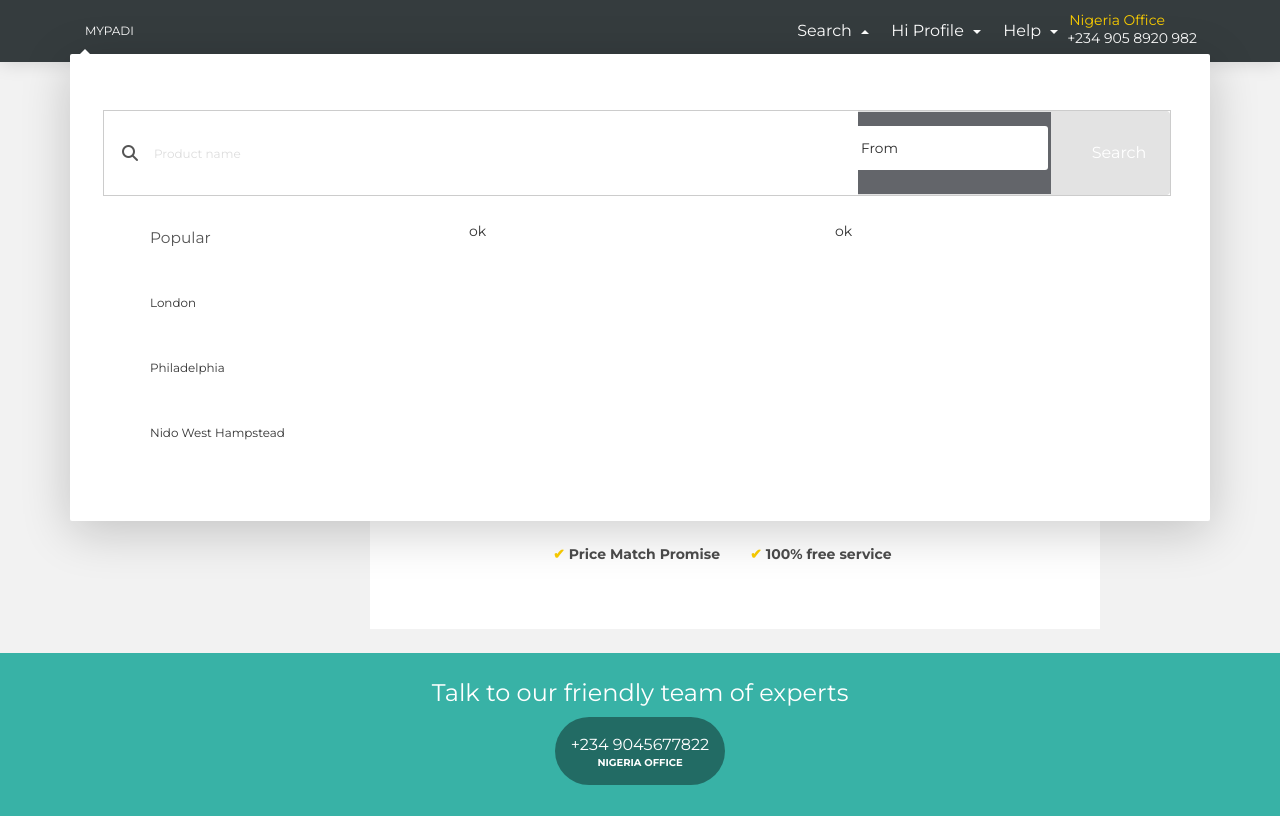
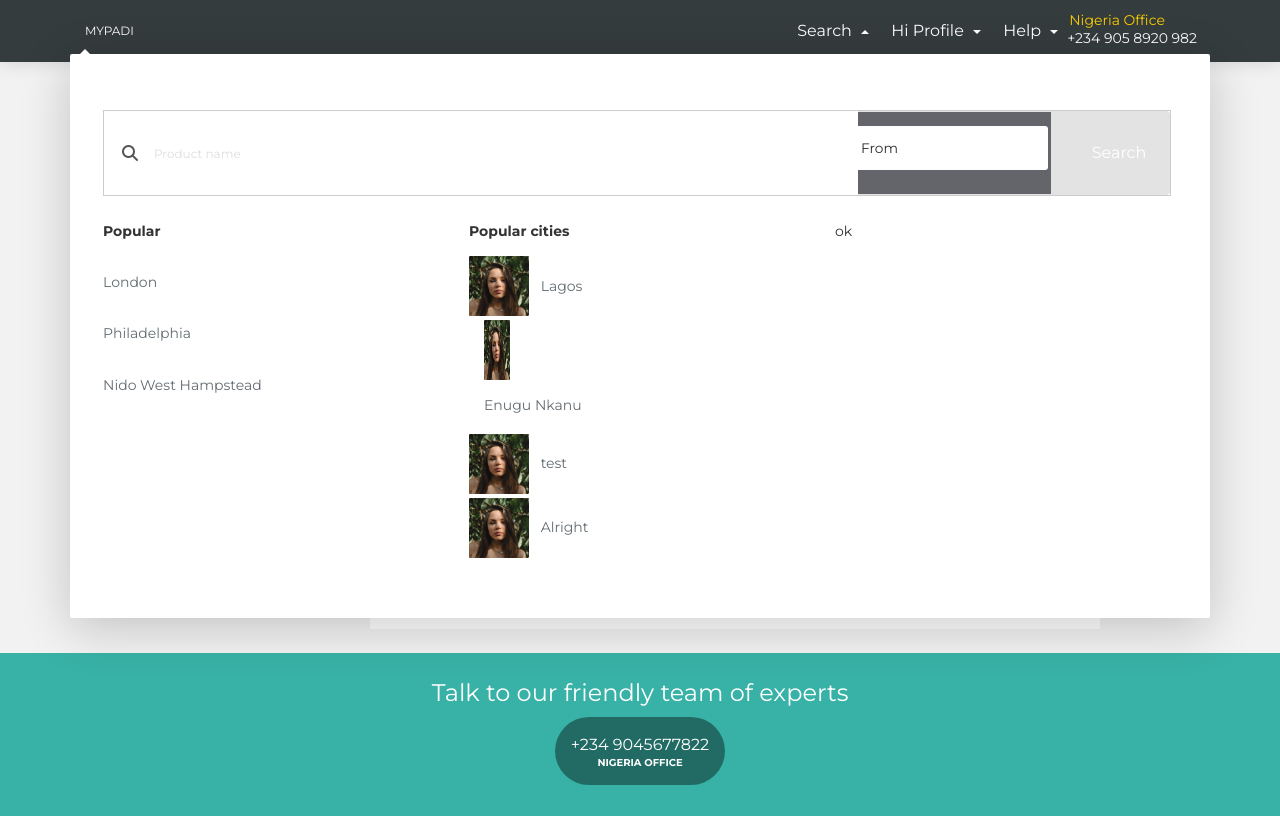
Before and after one commit to junniepat/mypadi, a PHP site: page / in a window 1280 px wide, after a click on "Search". Shown: the top 816 px of the page. Run offline with PHP 8.4, Linux system fonts and the light colour scheme; some libraries are stand-ins or nearby versions.

Commit message:
student portal
student portal

```diff
--- a/index.php
+++ b/index.php
@@ -6,7 +6,7 @@
     <link rel="apple-touch-icon" sizes="76x76" href="../assets/img/apple-icon.png">
     <link rel="icon" type="image/png" href="../assets/img/favicon.png">
     <meta http-equiv="X-UA-Compatible" content="IE=edge,chrome=1" />
-    <title>Login Page - Now Ui Kit by Creative Tim</title>
+    <title>Student Profile</title>
     <meta content='width=device-width, initial-scale=1.0, maximum-scale=1.0, user-scalable=0, shrink-to-fit=no' name='viewport' />
     <!--     Fonts and icons     -->
     <link href="https://fonts.googleapis.com/css?family=Montserrat:400,700,200" rel="stylesheet" />
@@ -43,7 +43,7 @@
                     <span class="navbar-toggler-bar bar2"></span>
                     <span class="navbar-toggler-bar bar3"></span>
                 </button>
-                <a class="navbar-brand" href="http://demos.creative-tim.com/now-ui-kit/index.html" rel="tooltip" title="Designed by Invision. Coded by Creative Tim" data-placement="bottom" target="_blank">
+                <a class="navbar-brand" href="#" rel="tooltip" title="Designed  " data-placement="bottom" target="_blank">
                    MYPADI
                 </a>
             </div>
@@ -57,6 +57,7 @@
             <li><div class="row p-4">
   <div class="container p-4 pr-5">
     <div class="input-group input-lg" style="border:1px solid #ccc; width:100%;">
+
          <span class="input-group-addon" style="background:#fff; border:0;">
          <i class="fa fa-search"></i>  </span>
       <input type="text" style="border:0;" class="form-control" placeholder="Product name" aria-label="Product name">
@@ -80,16 +81,29 @@
 
     <div class="row">
         <div class="col-md-4">
-             <ul class="nav-foot">
-         <li>Popular</li>
+         <div><b>Popular</b></div>
+        <div class="m-0 p-0"><a href="#" class="text-muted m-0"> London</a></div>
+        <div class="m-0 p-0"><a href="#" class="text-muted"> Philadelphia </a></div>
+        <div class="m-0 p-0"><a href="#" class="text-muted"> Nido West Hampstead </a></div>
 
-   <li><a href="#"> London</a></li>
-    <li><a href="#"> Philadelphia </a></li>
-    <li><a href="#"> Nido West Hampstead </a></li>
-    </ul>
 
         </div>
-        <div class="col-md-4">ok</div>
+        <div class="col-md-4">
+        <div><b>Popular cities</b></div>
+<div class="mb-1 p-0">
+    <img src="assets/img/avatar.jpg" class="img-rounded mr-2" height="60">
+    <a href="#" class="text-muted m-0"> Lagos</a></div>
+   <div class="mb-1 p-0">
+       <a href="#" class="row text-muted m-0">
+        <div class="col-md-2"><img src="assets/img/avatar.jpg" class="img-rounded mr-2" height="60"></div><div class="col-sm-8"> Enugu Nkanu</a></div></div>
+    <div class="mb-1 p-0"><a href="#" class="text-muted m-0">
+         <img src="assets/img/avatar.jpg" class="img-rounded mr-2" height="60"> test</a></div>
+    <div class="mb-1 p-0"><a href="#" class="text-muted m-0">
+         <img src="assets/img/avatar.jpg" class="img-rounded mr-2" height="60"> Alright</a></div>
+
+
+
+        </div>
         <div class="col-md-4">ok</div>
     </div>
   </div>
```
